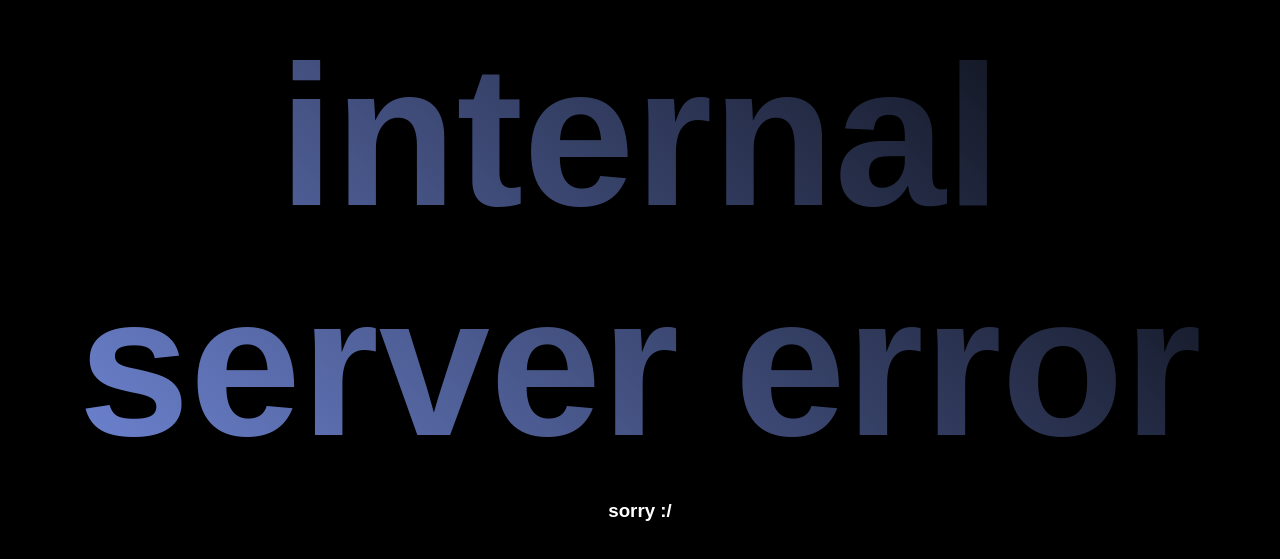
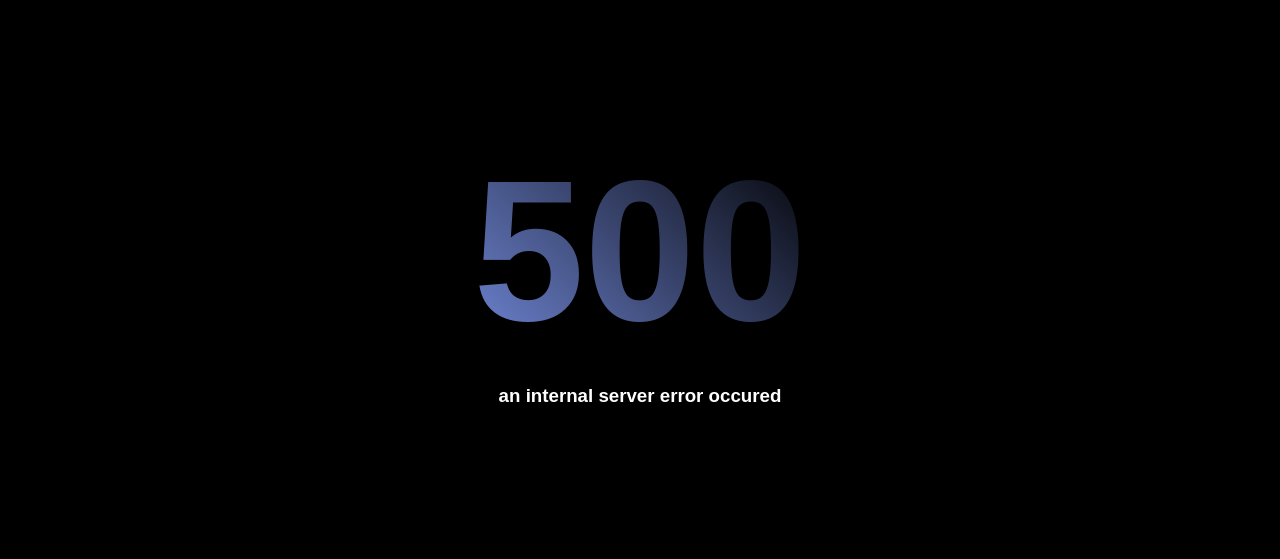
Before and after one commit to Pitchstep/seth.run, a plain HTML site: page 500.html in a window 1280 px wide. Shown: the part 139-698 px from the top of the page. Drawn offline with Linux system fonts and the light colour scheme.

Commit message:
Update 500.html

```diff
--- a/500.html
+++ b/500.html
@@ -73,9 +73,9 @@
 <div class="hero-container">
     <div class="hero">
         <div class="hero-text">
-            <h1 class="hero-text-header"><b>internal server error</b></h1>
+            <h1 class="hero-text-header"><b>500</b></h1>
         </div>
-        <h3> sorry :/</h3>
+        <h3>an internal server error occured</h3>
     </div>
 </div>
 
```
